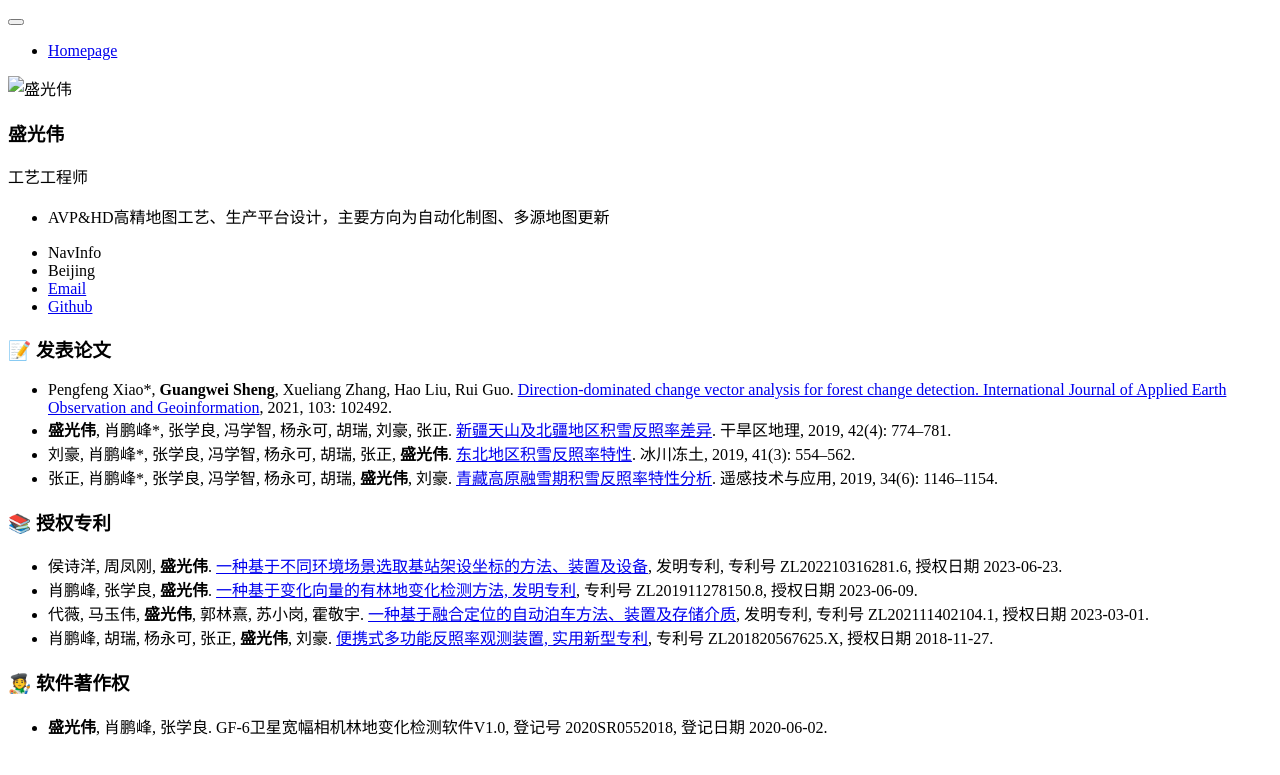
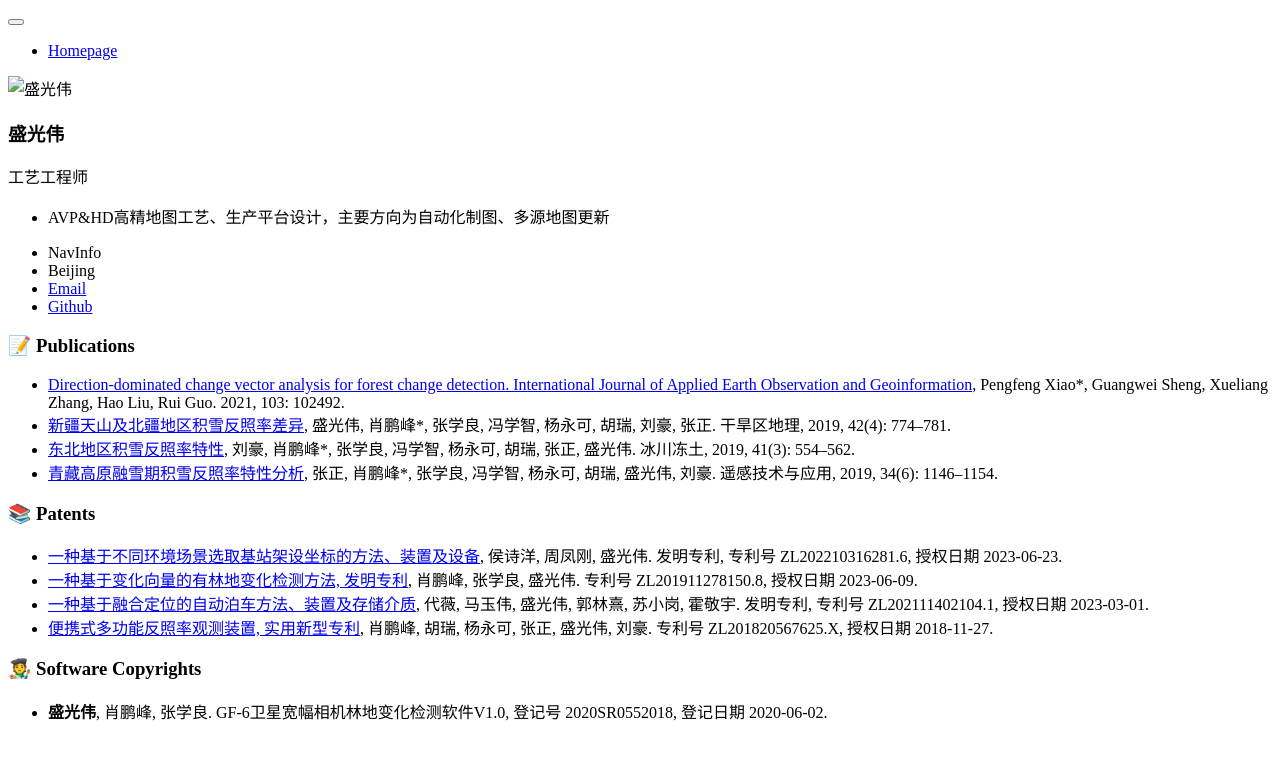
Before and after one commit to alphasheng/alphasheng.github.io, a Jekyll site: the page built from _pages/includes/pub.md, in a window 1280 px wide. Shown: the top 775 px of the page. Built offline with Jekyll 4.4.1, drawn with Linux system fonts in a browser that asks for light colours; our own code applies the rules of GitHub Pages for plain Markdown files.

Commit message:
Update pub.md

```diff
--- a/_pages/includes/pub.md
+++ b/_pages/includes/pub.md
@@ -1,15 +1,15 @@
 
-# 📝 发表论文
-- Pengfeng Xiao*, **Guangwei Sheng**, Xueliang Zhang, Hao Liu, Rui Guo. [Direction-dominated change vector analysis for forest change detection. International Journal of Applied Earth Observation and Geoinformation](https://alphasheng.github.io/pdfs/Direction-dominated change vector analysis for forest change detection.pdf), 2021, 103: 102492.
-- **盛光伟**, 肖鹏峰*, 张学良, 冯学智, 杨永可, 胡瑞, 刘豪, 张正. [新疆天山及北疆地区积雪反照率差异](https://alphasheng.github.io/pdfs/新疆天山及北疆地区积雪反照率差异.pdf). 干旱区地理, 2019, 42(4): 774–781.
-- 刘豪, 肖鹏峰*, 张学良, 冯学智, 杨永可, 胡瑞, 张正, **盛光伟**. [东北地区积雪反照率特性](https://alphasheng.github.io/pdfs/东北地区积雪反照率特性.pdf). 冰川冻土, 2019, 41(3): 554–562.
-- 张正, 肖鹏峰*, 张学良, 冯学智, 杨永可, 胡瑞, **盛光伟**, 刘豪. [青藏高原融雪期积雪反照率特性分析](https://alphasheng.github.io/pdfs/青藏高原融雪期积雪反照率特性分析.pdf). 遥感技术与应用, 2019, 34(6): 1146–1154.
+# 📝 Publications
+- [Direction-dominated change vector analysis for forest change detection. International Journal of Applied Earth Observation and Geoinformation](https://alphasheng.github.io/pdfs/Direction-dominated change vector analysis for forest change detection.pdf), Pengfeng Xiao*, Guangwei Sheng, Xueliang Zhang, Hao Liu, Rui Guo. 2021, 103: 102492.
+- [新疆天山及北疆地区积雪反照率差异](https://alphasheng.github.io/pdfs/新疆天山及北疆地区积雪反照率差异.pdf), 盛光伟, 肖鹏峰*, 张学良, 冯学智, 杨永可, 胡瑞, 刘豪, 张正. 干旱区地理, 2019, 42(4): 774–781.
+- [东北地区积雪反照率特性](https://alphasheng.github.io/pdfs/东北地区积雪反照率特性.pdf), 刘豪, 肖鹏峰*, 张学良, 冯学智, 杨永可, 胡瑞, 张正, 盛光伟. 冰川冻土, 2019, 41(3): 554–562.
+- [青藏高原融雪期积雪反照率特性分析](https://alphasheng.github.io/pdfs/青藏高原融雪期积雪反照率特性分析.pdf), 张正, 肖鹏峰*, 张学良, 冯学智, 杨永可, 胡瑞, 盛光伟, 刘豪. 遥感技术与应用, 2019, 34(6): 1146–1154.
 
-# 📚 授权专利
-- 侯诗洋, 周凤刚, **盛光伟**. [一种基于不同环境场景选取基站架设坐标的方法、装置及设备](https://alphasheng.github.io/pdfs/一种基于不同环境场景选取基站架设坐标的方法、装置及设备.pdf), 发明专利, 专利号 ZL202210316281.6, 授权日期 2023-06-23.
-- 肖鹏峰, 张学良, **盛光伟**. [一种基于变化向量的有林地变化检测方法, 发明专利](https://alphasheng.github.io/pdfs/一种基于变化向量的有林地变化检测方法.pdf), 专利号 ZL201911278150.8, 授权日期 2023-06-09.
-- 代薇, 马玉伟, **盛光伟**, 郭林熹, 苏小岗, 霍敬宇. [一种基于融合定位的自动泊车方法、装置及存储介质](https://alphasheng.github.io/pdfs/一种基于融合定位的自动泊车方法、装置及存储介质.pdf), 发明专利, 专利号 ZL202111402104.1, 授权日期 2023-03-01.
-- 肖鹏峰, 胡瑞, 杨永可, 张正, **盛光伟**, 刘豪. [便携式多功能反照率观测装置, 实用新型专利](https://alphasheng.github.io/pdfs/一种便携式多功能反照率观测装置.pdf), 专利号 ZL201820567625.X, 授权日期 2018-11-27.
+# 📚 Patents
+- [一种基于不同环境场景选取基站架设坐标的方法、装置及设备](https://alphasheng.github.io/pdfs/一种基于不同环境场景选取基站架设坐标的方法、装置及设备.pdf), 侯诗洋, 周凤刚, 盛光伟. 发明专利, 专利号 ZL202210316281.6, 授权日期 2023-06-23.
+- [一种基于变化向量的有林地变化检测方法, 发明专利](https://alphasheng.github.io/pdfs/一种基于变化向量的有林地变化检测方法.pdf), 肖鹏峰, 张学良, 盛光伟. 专利号 ZL201911278150.8, 授权日期 2023-06-09.
+- [一种基于融合定位的自动泊车方法、装置及存储介质](https://alphasheng.github.io/pdfs/一种基于融合定位的自动泊车方法、装置及存储介质.pdf), 代薇, 马玉伟, 盛光伟, 郭林熹, 苏小岗, 霍敬宇. 发明专利, 专利号 ZL202111402104.1, 授权日期 2023-03-01.
+- [便携式多功能反照率观测装置, 实用新型专利](https://alphasheng.github.io/pdfs/一种便携式多功能反照率观测装置.pdf), 肖鹏峰, 胡瑞, 杨永可, 张正, 盛光伟, 刘豪. 专利号 ZL201820567625.X, 授权日期 2018-11-27.
 
-# 🧑‍🎨 软件著作权
+# 🧑‍🎨 Software Copyrights
 - **盛光伟**, 肖鹏峰, 张学良. GF-6卫星宽幅相机林地变化检测软件V1.0, 登记号 2020SR0552018, 登记日期 2020-06-02.
```
